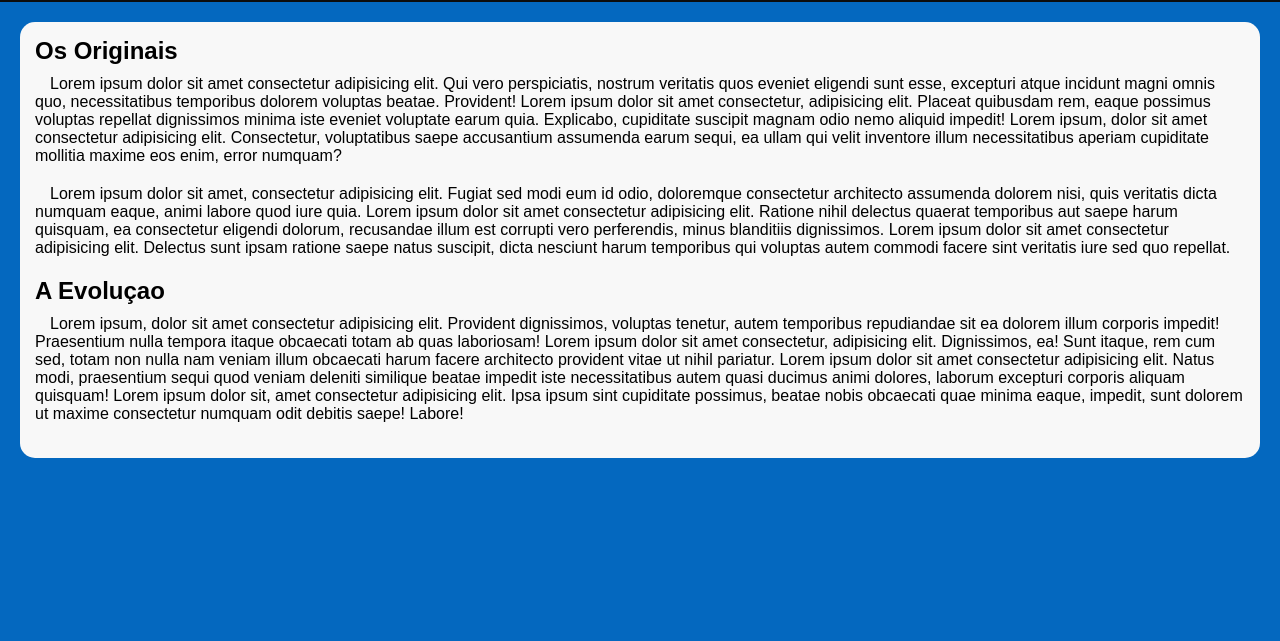
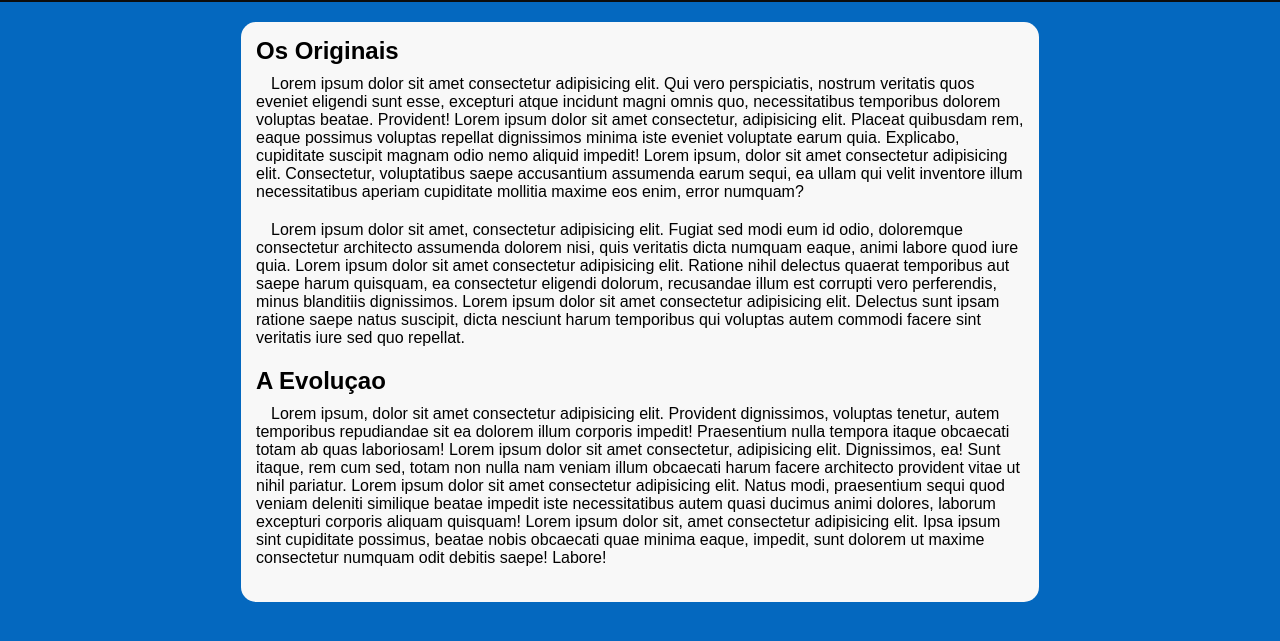
Before and after one commit to FabioDazon/projeto-site-mq, a plain HTML site: page index.html in a window 1280 px wide. Shown: the part 113-754 px from the top of the page. Drawn offline with Linux system fonts and the light colour scheme.

Commit message:
Update tudo.css

```diff
--- a/estilos/tudo.css
+++ b/estilos/tudo.css
@@ -19,7 +19,7 @@ body{
 }
 header{
     background-color:var(--color2);
-
+    margin-bottom: 20px;
 }
 header h1{
     padding: 20px;
@@ -92,8 +92,10 @@ header h1{
 
 }
 main{
+    margin: auto;
+    width: 90vw;
+    width: 768px;
 
-    margin: 20px;
     background-color: rgb(248, 248, 248);
     padding: 15px;
     border-radius: 15px;
```
